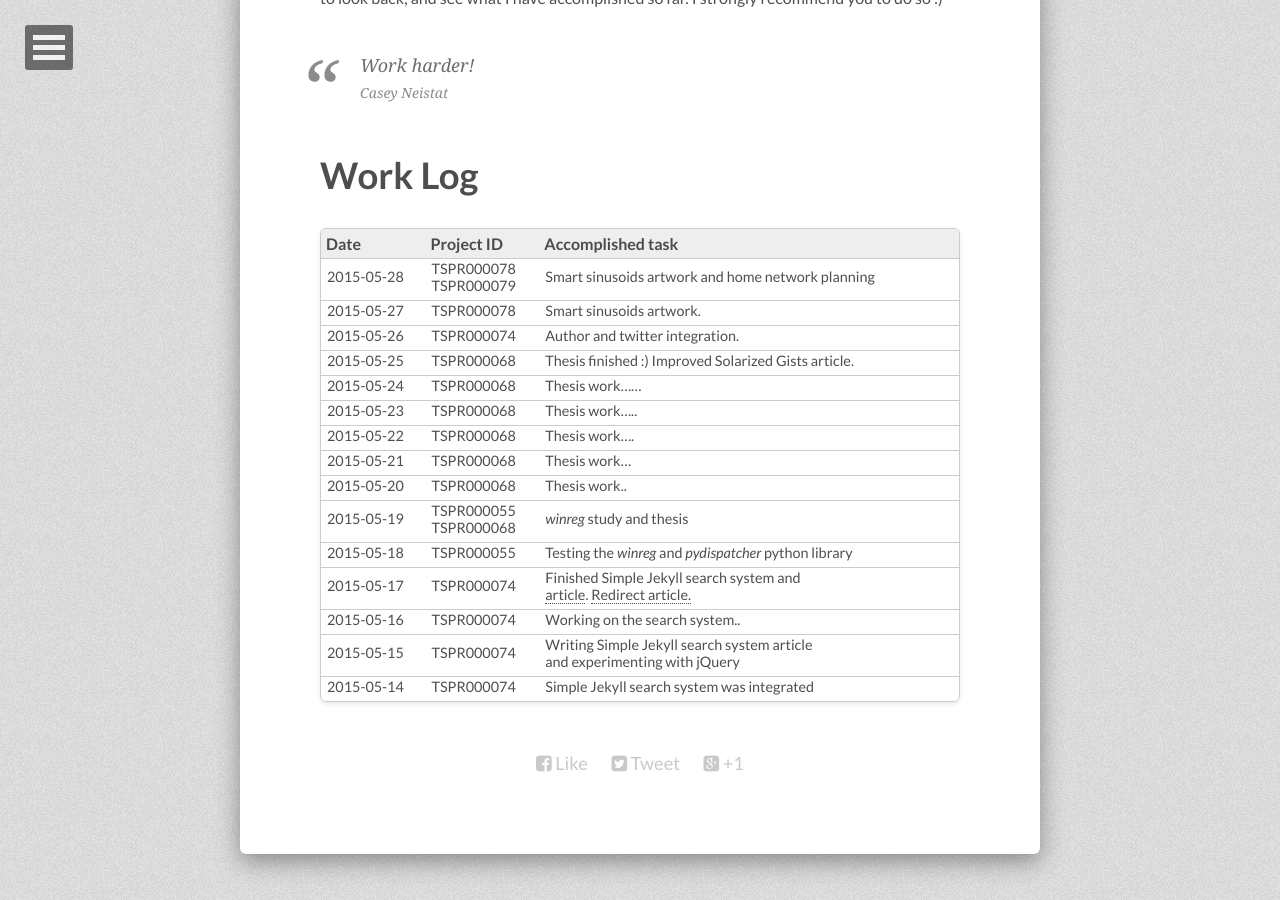
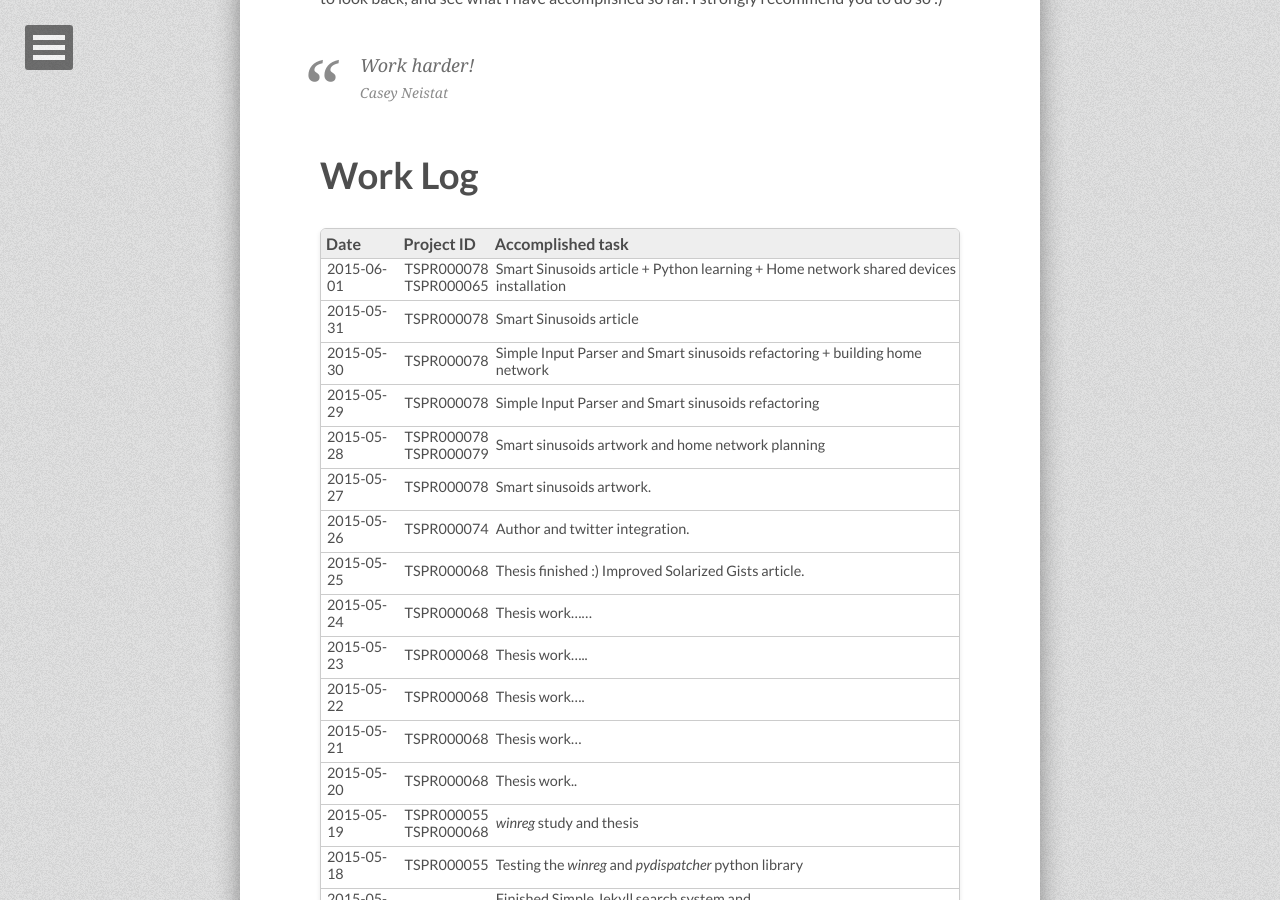
Before and after one commit to tiborsimon/tiborsimon.github.io, a Jekyll site: the page built from worklog/index.md, in a window 1280 px wide and 900 px high, scrolled down 677 px. Built offline with Jekyll 4.4.1, drawn with Linux system fonts in a browser that asks for light colours; nearby versions of some CDN libraries.

Commit message:
Update index.md

```diff
--- a/worklog/index.md
+++ b/worklog/index.md
@@ -29,6 +29,10 @@ Work harder!
 
 | Date | Project ID | Accomplished task |
 |:-----------|:------------|:------------|
+| 2015-06-01 | TSPR000078<br>TSPR000065 | Smart Sinusoids article + Python learning + Home network shared devices installation
+| 2015-05-31 | TSPR000078 | Smart Sinusoids article
+| 2015-05-30 | TSPR000078 | Simple Input Parser and Smart sinusoids refactoring + building home network
+| 2015-05-29 | TSPR000078 | Simple Input Parser and Smart sinusoids refactoring
 | 2015-05-28 | TSPR000078<br>TSPR000079 | Smart sinusoids artwork and home network planning
 | 2015-05-27 | TSPR000078 | Smart sinusoids artwork.
 | 2015-05-26 | TSPR000074 | Author and twitter integration.
```
